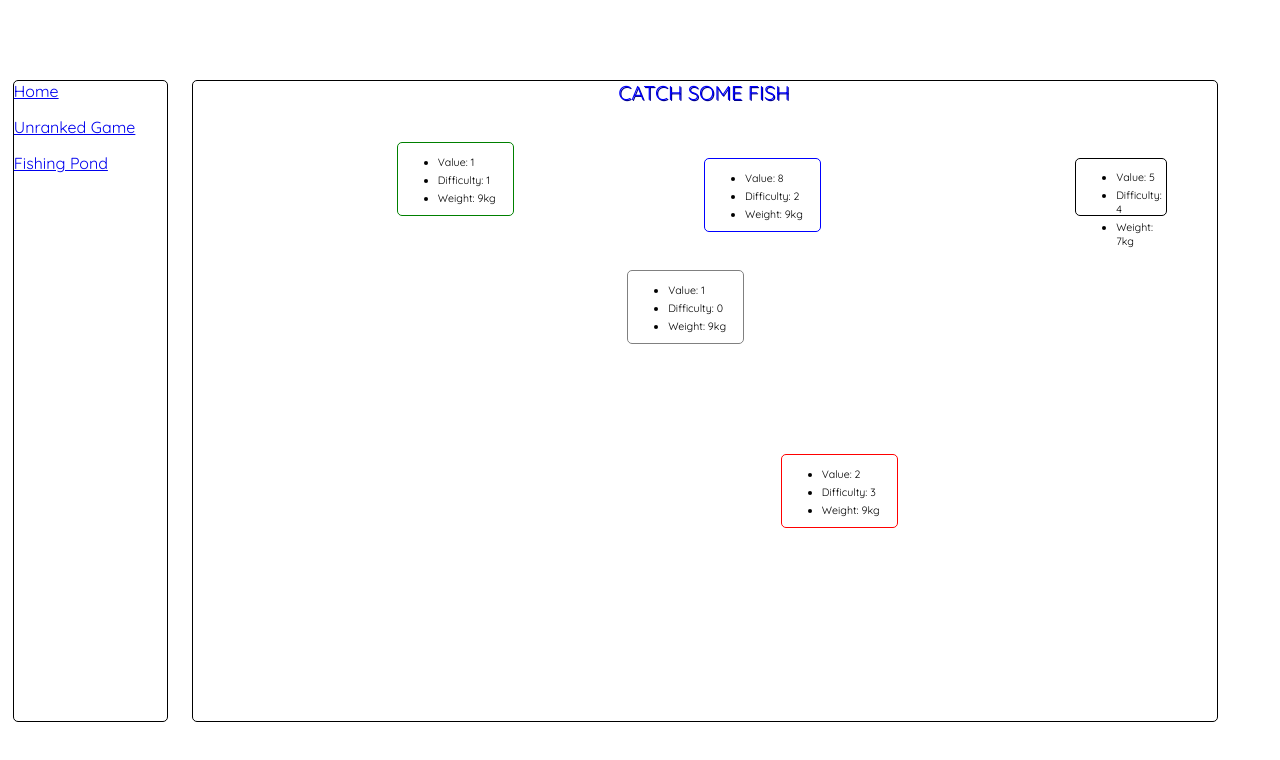
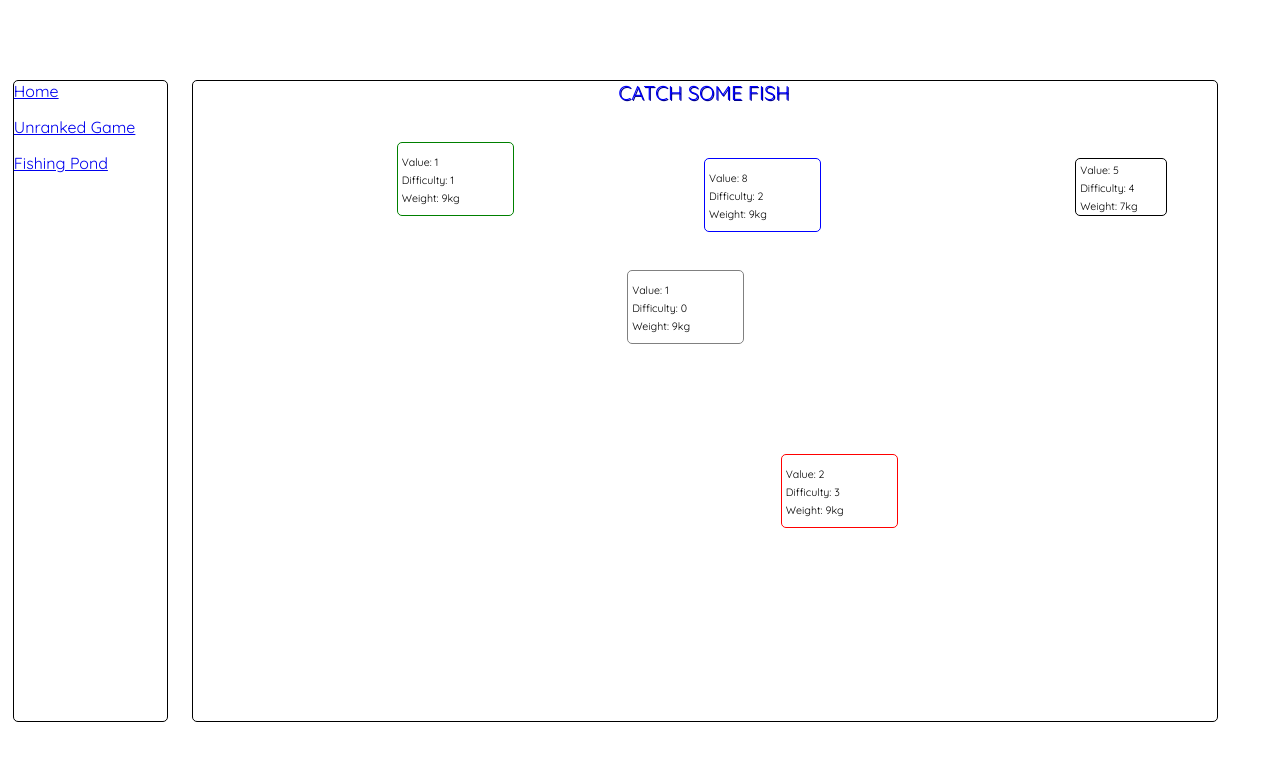
Before and after one commit to kevinfields/lottery-simulator, a React (Create React App) app: page /fishing-pond in a window 1280 px wide. Shown: the top 760 px of the page. Built offline with nearby package versions, Linux system fonts and the light colour scheme.

Commit message:
remove bullet points

```diff
--- a/src/fishing/Fishing.css
+++ b/src/fishing/Fishing.css
@@ -31,4 +31,7 @@
   font-size: 8pt;
   justify-content: space-around;
   max-height: 6vh;
+  list-style-type: none;
+  padding: 0px;
+  margin: 0.5vh;
 }
--- a/src/unranked/UnrankedStyles.css
+++ b/src/unranked/UnrankedStyles.css
@@ -120,5 +120,5 @@
   top: 10vh;
   height: 10vh;
   border: 1px solid black;
-
+  overflow-x: scroll;
 }
```
